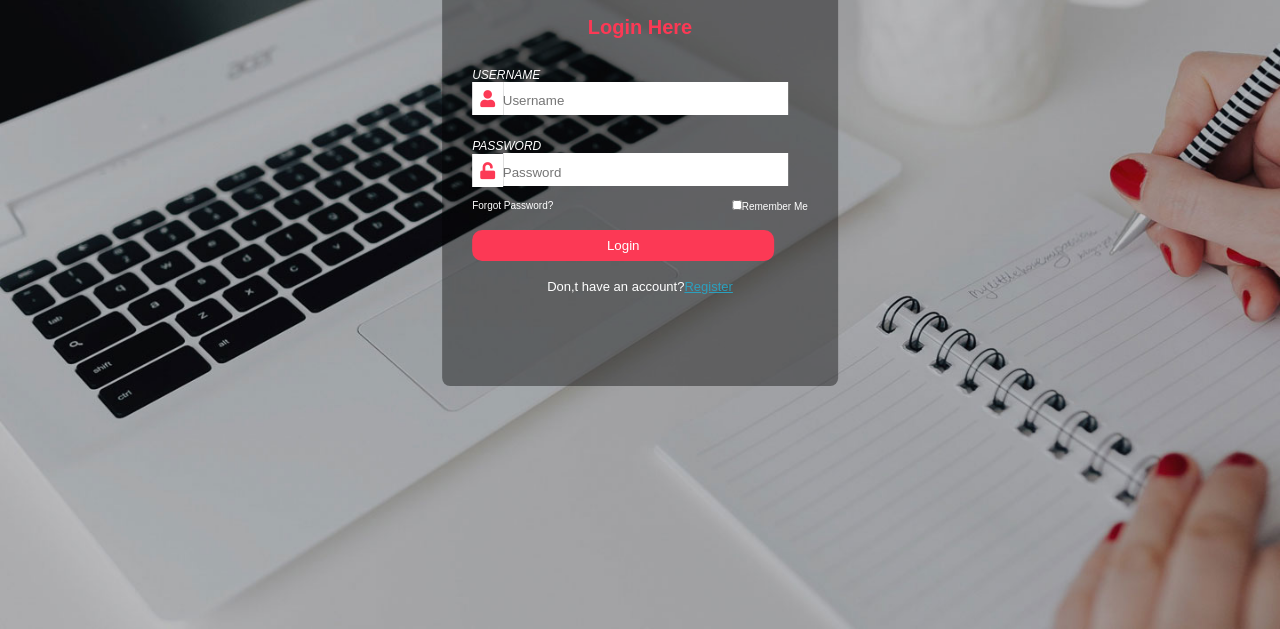
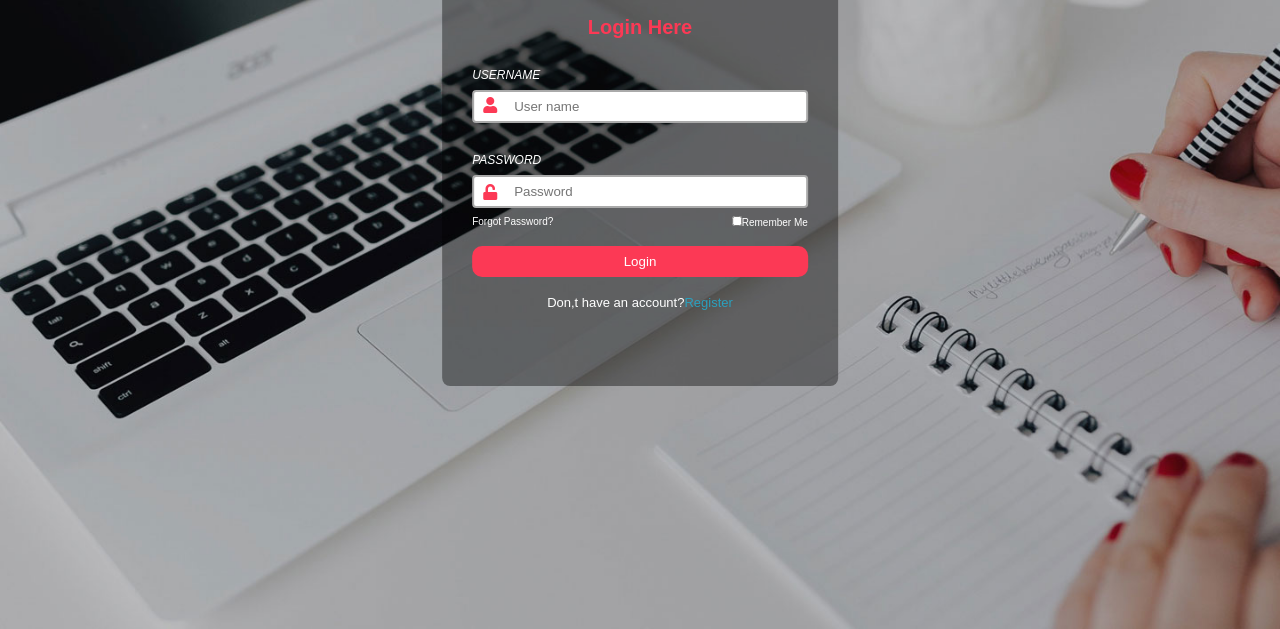
Before and after one commit to gauravkhurana97/Template1, a plain HTML site: page index.html in a window 1280 px wide. Shown: the part 171-800 px from the top of the page. Drawn offline with Linux system fonts and the light colour scheme.

Commit message:
addition of icon as placeholder

```diff
--- a/index.css
+++ b/index.css
@@ -10,6 +10,16 @@ html {
   font-size: 62.5%;
 }
 
+
+@media (max-width: 767.98px) {
+html{
+  font-size: 55.5%;
+}
+}
+
+
+
+
 body {
   box-sizing: border-box;
   padding: 3rem;
@@ -20,7 +30,8 @@ body {
     position: relative;
     color: white;
   font-family: sans-serif;
-  }
+  height: 100vh;
+overflow: hidden;}
 .center{
 position: absolute;
 top:10%;
@@ -35,6 +46,18 @@ h1{
   font-size: 4rem;
 color: white;
 font-weight:500;
+}
+@media (max-width: 600px) {
+  h1{
+    font-size: 3rem;
+  }
+}
+
+@media (max-width: 500px) {
+  h1{
+    font-size: 2rem;
+    margin-bottom: 2rem;
+}
 }
 .form{
   padding: 3rem;
@@ -81,7 +104,7 @@ em{
   margin-bottom: 1rem;
 }
 button{
-  width: 90%;
+  width: 100%;
   height: 9%;
 
   border: none;
@@ -100,3 +123,54 @@ p{
   font-size: 1.3rem;
   text-align: center;
 }
+
+
+input[type="text"] {
+  width: 100%;
+  border: 2px solid #aaa;
+  border-radius: 4px;
+  margin: 8px 0;
+  outline: none;
+  padding: 8px;
+  box-sizing: border-box;
+  transition: 0.3s;
+}
+
+input[type="text"]:focus {
+  border-color: dodgerBlue;
+  box-shadow: 0 0 8px 0 dodgerBlue;
+}
+
+.inputWithIcon input[type="text"] {
+  padding-left: 40px;
+}
+
+.inputWithIcon {
+  position: relative;
+}
+
+.inputWithIcon i {
+  position: absolute;
+  left: 3px;
+  font-size: 16px;
+  top: 8px;
+  padding: 9px 8px;
+  color: rgb(252,57,85);
+  transition: 0.3s;
+}
+
+.inputWithIcon input[type="text"]:focus + i {
+  color: dodgerBlue;
+}
+
+.inputWithIcon.inputIconBg i {
+  background-color: #aaa;
+  color: #fff;
+  padding: 9px 4px;
+  border-radius: 4px 0 0 4px;
+}
+
+.inputWithIcon.inputIconBg input[type="text"]:focus + i {
+  color: #fff;
+  background-color: dodgerBlue;
+}
--- a/index.html
+++ b/index.html
@@ -5,10 +5,12 @@
     <meta http-equiv="X-UA-Compatible" content="ie=edge">
     <link rel="stylesheet" href="index.css">
     <link rel="stylesheet" href="https://use.fontawesome.com/releases/v5.8.1/css/all.css" integrity="sha384-50oBUHEmvpQ+1lW4y57PTFmhCaXp0ML5d60M1M7uH2+nqUivzIebhndOJK28anvf" crossorigin="anonymous">
+    <title>Document</title>
+<style>
 
+</style>
+</head>
 
-    <title>Document</title>
-</head>
 <body>
     <div class="center">
             <h1>Material Login Form</h1>
@@ -20,16 +22,18 @@
 
         <em>USERNAME</em></br>
 
-        <i class="fas fa-user"></i>
-
-        <input type="text" placeholder="Username"></br>
-    </br></br>
+        <div class="inputWithIcon">
+            <input type="text" placeholder="User name">
+            <i class="fa fa-user fa-lg fa-fw" aria-hidden="true"></i>
+          </div>
+        </br></br>
 
         <em>PASSWORD</em></br>
-<i class="fas fa-unlock"></i>
-        <input type="text" placeholder="Password"></br>
-        </label>
-<br/>
+        <div class="inputWithIcon">
+            <input type="text" placeholder="Password">
+            <i class="fa fa-unlock" aria-hidden="true"></i>
+        </div>
+
         Forgot Password?
         <div class="right">
                 <input type="checkbox" name="Rember Me" id="check">Remember Me
@@ -37,7 +41,7 @@
         </div>
     <button>Login</button>
         <p>
-            Don,t have an account?<a href="#">Register</a>
+            Don,t have an account?<a style="text-decoration:none" href="#">Register</a>
         </p>
 </div>
 </div>
```
